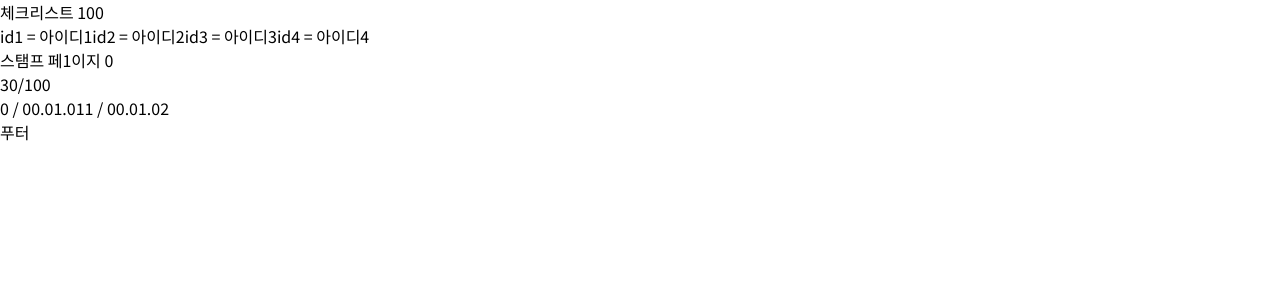
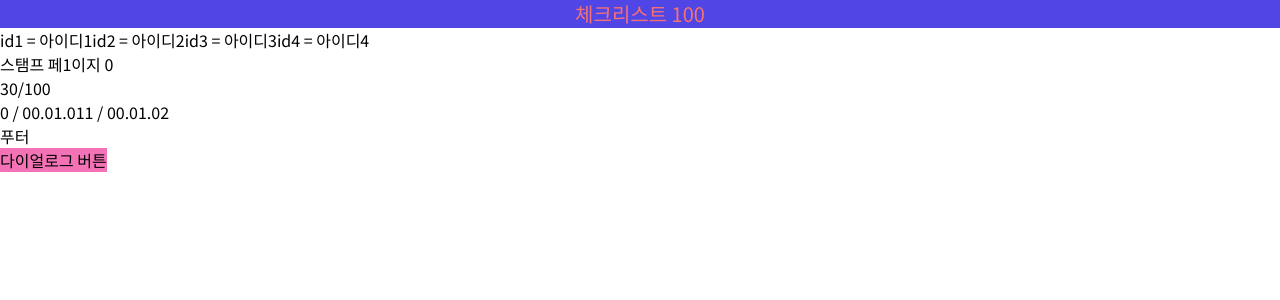
Before and after one commit to seeoya/to100day, a Next.js app: page / in a window 1280 px wide. Shown: the top 300 px of the page. Built offline with nearby package versions, Linux system fonts and the light colour scheme.

Commit message:
tailwind css 테스트

```diff
--- a/component/Header.js
+++ b/component/Header.js
@@ -8,7 +8,7 @@ export default function Header() {
     return (
         <header>
             <Link href="/">
-                <a className="title">체크리스트 100</a>
+                <a className="mymy title w-full">체크리스트 100</a>
             </Link>
             <nav>
                 <div>
--- a/component/Layout.js
+++ b/component/Layout.js
@@ -3,10 +3,27 @@ import Header from "./Header";
 
 export default function Layout({ children }) {
     return (
-        <div className="container">
+        <div className="">
             <Header />
             {children}
             <Footer />
+
+            <button
+                className="bg-pink-400"
+                onClick={() => {
+                    document.querySelector("#dialog").showModal();
+                }}
+            >
+                다이얼로그 버튼
+            </button>
+            <dialog id="dialog" className="bg-violet-200 backdrop:bg-black backdrop:opacity-70">
+                <form method="dialog">
+                    <div>가나다</div>
+
+                    <button value={"cancel"}>취소</button>
+                    <button value={"default"}>확인</button>
+                </form>
+            </dialog>
         </div>
     );
 }
--- a/pages/index.js
+++ b/pages/index.js
@@ -2,9 +2,9 @@ import Link from "next/link";
 
 export default function Index() {
     return (
-        <div>
-            메인
+        <>
+            <div>메인입니다</div>
             <Link href="./">여기 링크</Link>
-        </div>
+        </>
     );
 }
--- a/styles/globals.scss
+++ b/styles/globals.scss
@@ -20,9 +20,15 @@
 
 html {
     font-family: "Noto Sans KR", sans-serif;
-
 }
 
+.mymy {
+    @apply text-xl bg-indigo-600 text-red-400 flex-center;
+}
+
+.flex-center {
+    @apply flex justify-center align-middle;
+}
 // body, a, button, input, select, textarea {
 //     font-family: "Noto Sans KR", sans-serif;
 //     font-weight: 400;
@@ -39,14 +45,14 @@ html {
 //     cursor: pointer;
 // }
 
-// .blind {
-//     position: absolute;
-//     width: 0;
-//     height: 0;
-//     font-size: 0;
-//     line-height: 0;
-//     overflow: hidden;
-// }
+.blind {
+    position: absolute;
+    width: 0;
+    height: 0;
+    font-size: 0;
+    line-height: 0;
+    overflow: hidden;
+}
 
 // @media (prefers-color-scheme: dark) {
 //     html {
```
